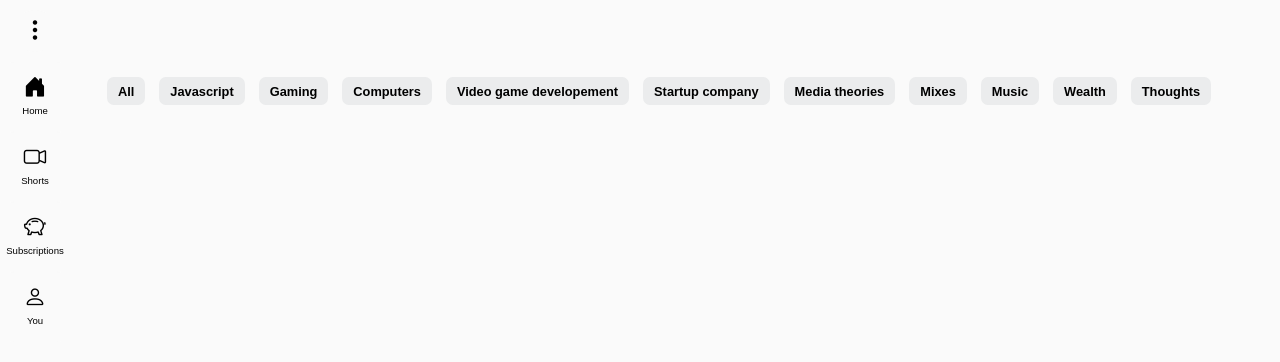
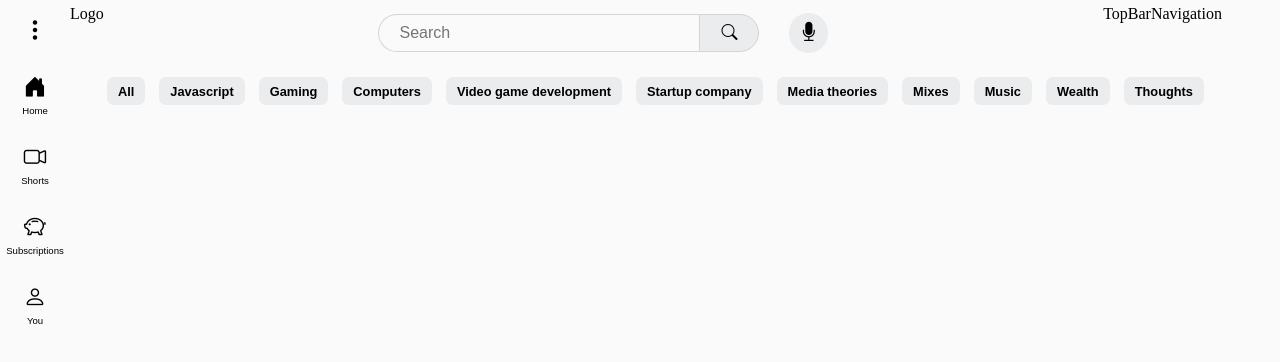
Before and after one commit to JaydnAllison/youtube-clone, a React (Vite) app: page / in a window 1280 px wide. Shown: the top 362 px of the page. Built offline with nearby package versions, Linux system fonts and the light colour scheme.

Commit message:
Added initial search bar

```diff
--- a/src/App.tsx
+++ b/src/App.tsx
@@ -7,6 +7,7 @@ import Home from "./pages/Home/Home.tsx";
 import Shorts from "./pages/Shorts/Shorts.tsx";
 import Subscriptions from "./pages/Subscriptions/Subscriptions.tsx";
 import You from "./pages/You/You.tsx";
+import './styles.css';
 
 const router = createBrowserRouter([
   {
--- a/src/components/Home/CategoriesList.tsx
+++ b/src/components/Home/CategoriesList.tsx
@@ -5,7 +5,7 @@ const Categories: Array<string> = [
     'Javascript',
     'Gaming',
     'Computers',
-    'Video game developement',
+    'Video game development',
     'Startup company',
     'Media theories',
     'Mixes',
--- /dev/null
+++ b/src/components/TopBar.tsx
@@ -0,0 +1,14 @@
+import SearchBar from "./TopBar/SearchBar";
+import TopBarNavigation from "./TopBar/TopBarNavigation";
+
+export default function TopBar(): JSX.Element {
+    return (
+        <div className='top-bar-container'>
+            <div>
+                Logo
+            </div>
+            <SearchBar/>
+            <TopBarNavigation/>
+        </div>
+    )
+}
--- /dev/null
+++ b/src/components/TopBar/SearchBar.tsx
@@ -0,0 +1,11 @@
+export default function SearchBar(): JSX.Element {
+    return (
+        <div className='search-bar-container'>
+            <div className='search-bar-container--search-bar-wrapper'>
+                <input type='text' placeholder="Search"/>
+            <button className='search-bar-conatiner-search-button'><i className="bi bi-search"></i></button>
+            </div>
+            <button className='search-bar-container-mic-button'><i className="bi bi-mic-fill"></i></button>
+        </div>
+    )
+}
--- /dev/null
+++ b/src/components/TopBar/TopBarNavigation.tsx
@@ -0,0 +1,7 @@
+export default function TopBarNavigation(): JSX.Element {
+    return (
+        <div>
+            TopBarNavigation
+        </div>
+    )
+}
--- a/src/pages/Home/Home.css
+++ b/src/pages/Home/Home.css
@@ -1,10 +1,3 @@
-* {
-    --background-colour: #fafafa;
-    --selection-colour: #ebeced;
-    margin: 0;
-    background-color: var(--background-colour);
-}
-
 .home-container {
     position: absolute;
     width: 100%;
--- a/src/pages/Home/Home.tsx
+++ b/src/pages/Home/Home.tsx
@@ -1,11 +1,13 @@
 import CategoriesList from "../../components/Home/CategoriesList";
 import HomeSideBar from "../../components/HomeSideBar";
+import TopBar from "../../components/TopBar";
 import './Home.css';
 
 export default function Home(): JSX.Element {
     return (
         <div className='home-container'>
             <HomeSideBar/>
+            <TopBar/>
             <CategoriesList/>
         </div>
     )
--- /dev/null
+++ b/src/styles.css
@@ -0,0 +1,88 @@
+* {
+    --background-colour: #fafafa;
+    --selection-colour: #ebeced;
+    margin: 0;
+    background-color: var(--background-colour);
+}
+
+.top-bar-container {
+    position: absolute;
+    top: 0;
+    left: 70px;
+    width: 90%;
+    height: 56px;
+    padding-top: 5px;
+    padding-bottom: 5px;
+    display: flex;
+    justify-content: space-between;
+    padding-right: 16px;
+}
+
+.search-bar-container {
+    height: 100%;
+    width: 450px;
+    display: flex;
+    align-items: center;
+    justify-content: space-between;
+}
+
+.search-bar-container--search-bar-wrapper {
+    width: 100%;
+    height: 100%;
+    display: flex;
+    align-items: center;
+}
+
+.search-bar-container--search-bar-wrapper input {
+    border-top-left-radius: 30px;
+    border-bottom-left-radius: 30px;
+    width: 300px;
+    height: 66%;
+    border: none;
+    padding: 0;
+    border: 1px solid #d4d4d4;
+    border-right: none;
+    font-size: 1rem;
+    padding-left: 20px;
+}
+
+.search-bar-conatiner-search-button {
+    font-size: 1rem;
+    display: flex;
+    justify-content: center;
+    align-items: center;
+    border-top-right-radius: 30px;
+    border-bottom-right-radius: 30px;
+    width: 60px;
+    height: 67%;
+    border: 1px solid #d4d4d4;
+}
+
+.search-bar-conatiner-search-button, .search-bar-container button i {
+    background-color: var(--selection-colour);
+}
+
+.search-bar-conatiner-search-button:hover, .search-bar-conatiner-search-button:hover i {
+    cursor: pointer;
+    background-color: #d4d4d4;
+}
+
+.search-bar-container-mic-button {
+    font-size: 1.2rem;
+    width: 42px;
+    aspect-ratio: 1/1;
+    border-radius: 100%;
+    margin-top: 10px;
+    margin-bottom: 10px;
+    border: none;
+    background-color: var(--selection-colour);
+}
+
+.search-bar-container-mic-button i {
+    background-color: var(--selection-colour);
+}
+
+.search-bar-container-mic-button:hover, .search-bar-container-mic-button:hover i {
+    background-color: #d4d4d4;
+    cursor: pointer;
+}
```
